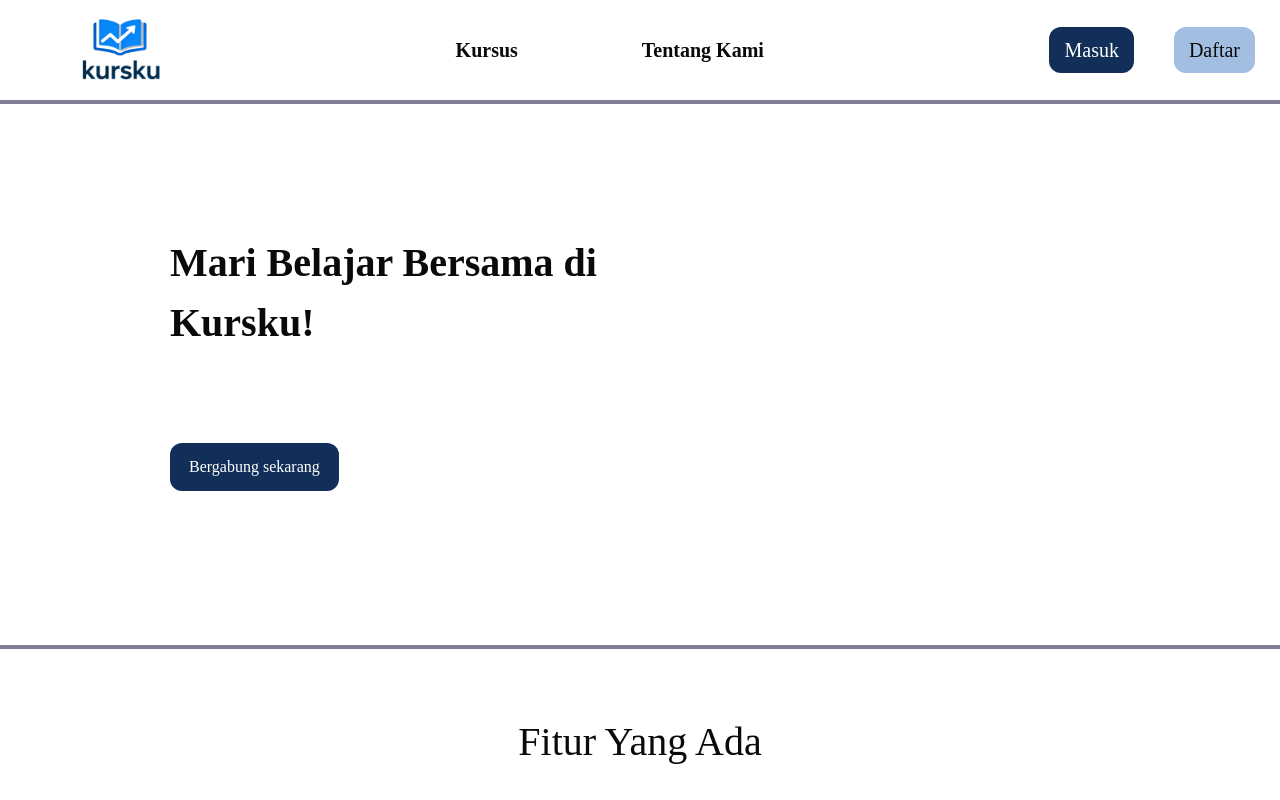
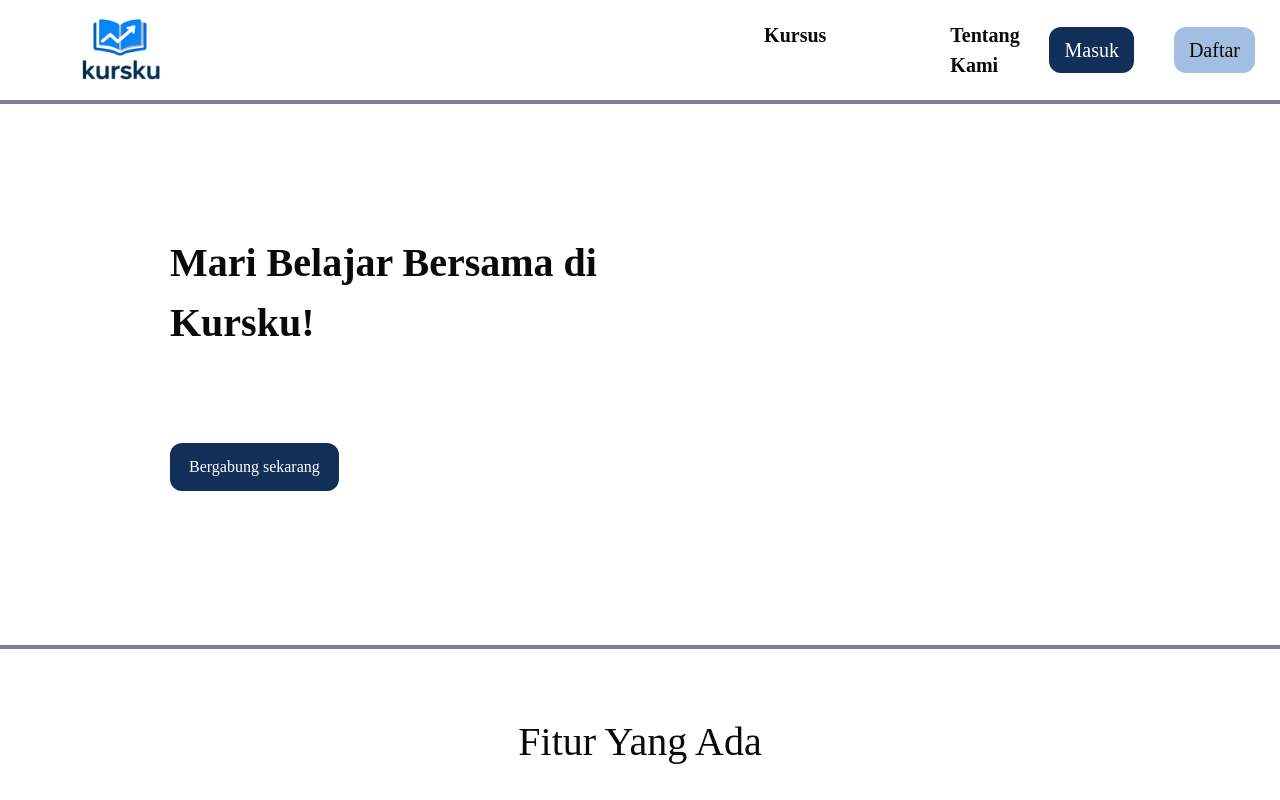
Before and after one commit to irfanCode-code/Kursku, a Next.js app in the folder frontend/: page / in a window 1280 px wide. Shown: the top 800 px of the page. Built offline with nearby package versions, Linux system fonts and the light colour scheme.

Commit message:
update component_nav

```diff
--- a/frontend/components/ui/navbar.tsx
+++ b/frontend/components/ui/navbar.tsx
@@ -23,12 +23,30 @@ export default function navbar() {
     return (
         <nav className="border-b-4 border-[#7E7F97] flex justify-between items-center w-full fixed top-0 left-0 z-50 bg-white">
             <div>
-                <a href=""><img src="/logo.png" alt="logo" className="md:h-[100px] md:w-[100px] md:ml-[70px]" /></a>
-            </div>
+                {isLoggedIn ? (
+                    <div className="flex items-center">
+                      <div>
+                        <a href=""><img src="/logo.png" alt="logo" className="md:h-[100px] md:w-[100px] md:ml-[70px]" /></a>
+                      </div>
 
-            <div className="flex gap-25">
-                <a href="/kursus" className="md:text-[20px] font-bold md:pr-[12px] md:pl-[12px] md:pt-[6px] md:pb-[6px] rounded-[12px] hover:bg-[#7E7F97]">Kursus</a>
-                <a href="/about" className="md:text-[20px] font-bold md:pr-[12px] md:pl-[12px] md:pt-[6px] md:pb-[6px] rounded-[12px] hover:bg-[#7E7F97]">Tentang Kami</a>
+                    <div className="flex gap-25 md: ml-[600px]">
+                        <a href="/dashboard" className="md:text-[20px] font-bold md:pr-[12px] md:pl-[12px] md:pt-[6px] md:pb-[6px] rounded-[12px] hover:bg-[#7E7F97]">Home</a>
+                        <a href="/kursus" className="md:text-[20px] font-bold md:pr-[12px] md:pl-[12px] md:pt-[6px] md:pb-[6px] rounded-[12px] hover:bg-[#7E7F97]">Kelas</a>
+                        <a href="/about" className="md:text-[20px] font-bold md:pr-[12px] md:pl-[12px] md:pt-[6px] md:pb-[6px] rounded-[12px] hover:bg-[#7E7F97]">Forum</a>
+                    </div>
+                  </div>
+                ) : (
+                    <div className="flex items-center">
+                      <div>
+                        <a href=""><img src="/logo.png" alt="logo" className="md:h-[100px] md:w-[100px] md:ml-[70px]" /></a>
+                      </div>
+
+                    <div className="flex gap-25 md:ml-[600px]">
+                        <a href="/kursus" className="md:text-[20px] font-bold md:pr-[12px] md:pl-[12px] md:pt-[6px] md:pb-[6px] rounded-[12px] hover:bg-[#7E7F97]">Kursus</a>
+                        <a href="/about" className="md:text-[20px] font-bold md:pr-[12px] md:pl-[12px] md:pt-[6px] md:pb-[6px] rounded-[12px] hover:bg-[#7E7F97]">Tentang Kami</a>
+                    </div>
+                  </div>
+                )}
             </div>
 
             <div>
```
